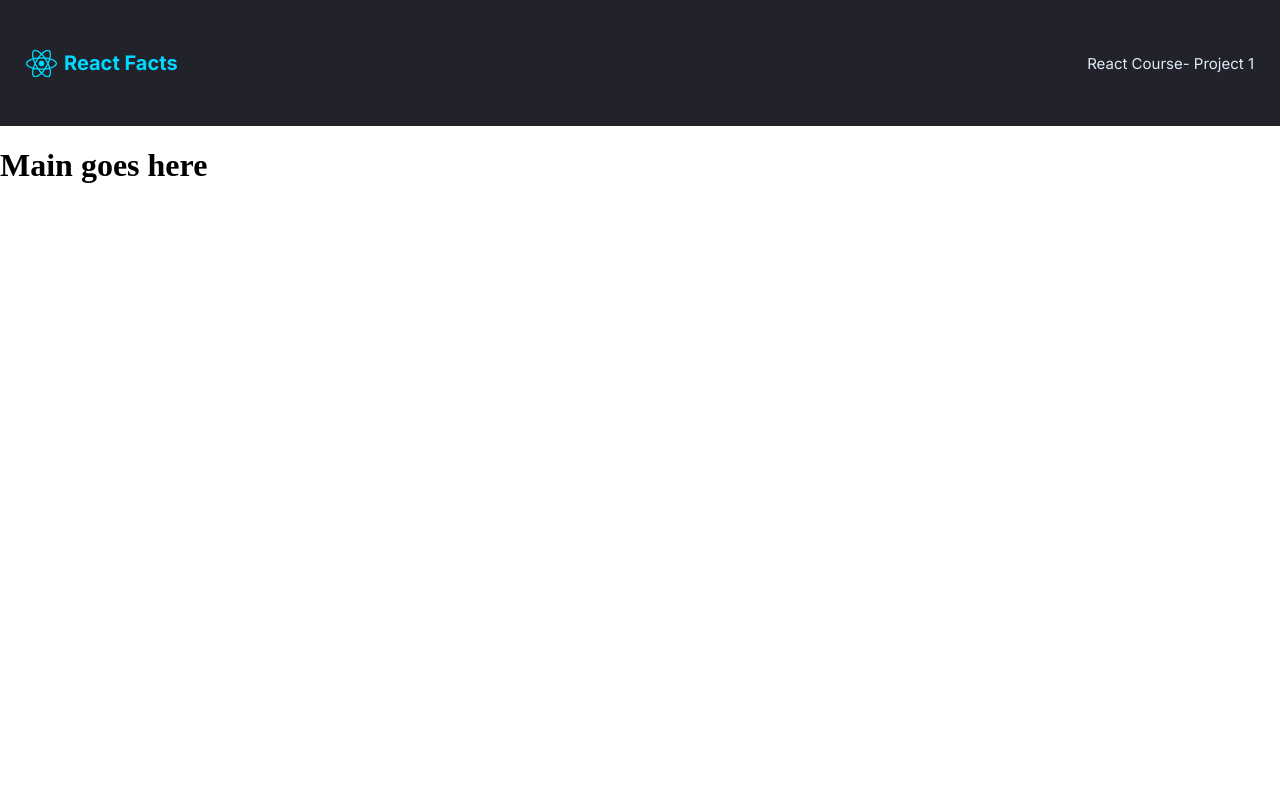
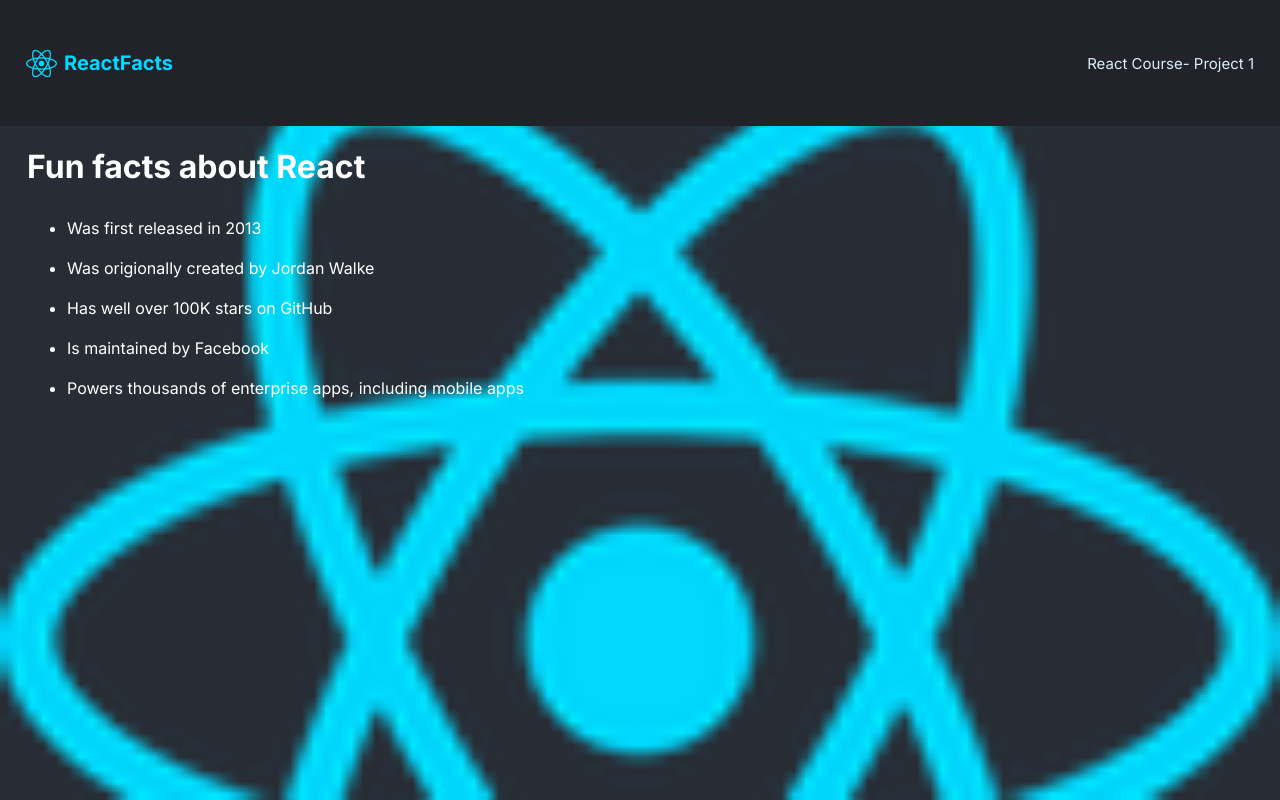
Before and after one commit to LurieK/Scrimba-React-Project, a React (Create React App) app: page / in a window 1280 px wide. Built offline with nearby package versions, Linux system fonts and the light colour scheme.

Commit message:
add content to Main.js, add font color, background image, spacing to Main.js

```diff
--- a/src/Main.js
+++ b/src/Main.js
@@ -2,7 +2,16 @@
 
 function Main (){
     return (
-        <h1>Main goes here</h1>
+        <div className="main-content">
+            <h1 className="list-header">Fun facts about React</h1>
+            <ul className="list-items">
+                <li>Was first released in 2013</li>
+                <li>Was origionally created by Jordan Walke</li>
+                <li>Has well over 100K stars on GitHub</li>
+                <li>Is maintained by Facebook</li>
+                <li>Powers thousands of enterprise apps, including mobile apps</li>
+            </ul>
+        </div>
     )
 }
 
--- a/src/Navbar.js
+++ b/src/Navbar.js
@@ -6,7 +6,7 @@
         <nav className="navbar" >
             <div className="logo">
                 <img className="logo-img" alt="logo" src={logo}/>
-                <h3 className="logo-heading">React Facts</h3>
+                <h3 className="logo-heading">ReactFacts</h3>
             </div>
             <h4 className="subheading">React Course- Project 1</h4>
         </nav>
--- a/src/styles.css
+++ b/src/styles.css
@@ -5,6 +5,14 @@
 
 body{
   margin:0;
+  background-color: #282D35;
+  background-image: url(./React-icon-small.png);
+  background-repeat: no-repeat;
+  background-size: cover;
+
+
+
+
 }
 
 h4{
@@ -48,3 +56,20 @@
   color: #DEEBF8;
 
 }
+
+.main-content{
+  font-family: "Inter";
+  color: white;
+  margin-left: 27px;
+
+}
+
+.list-header{
+
+}
+
+.list-items{
+  line-height: 40px;
+  font-weight: 400;
+
+}
```
